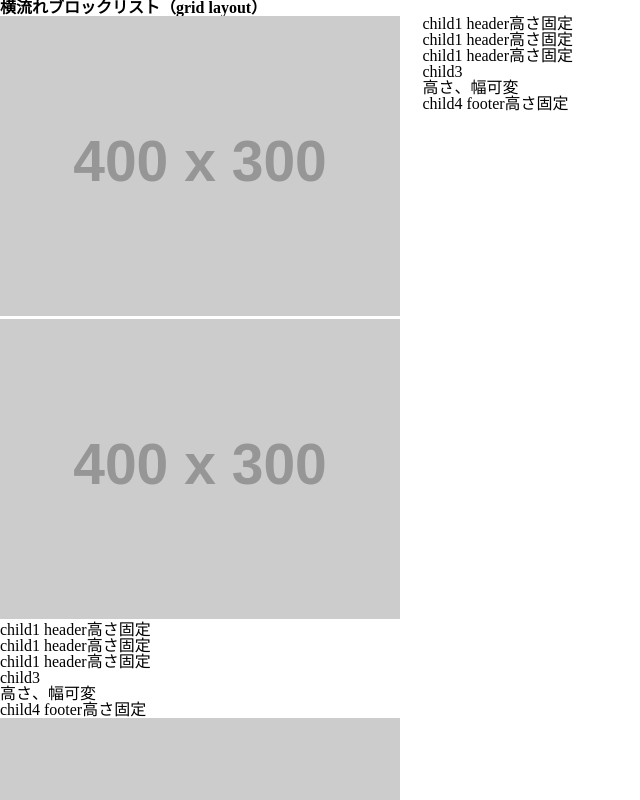
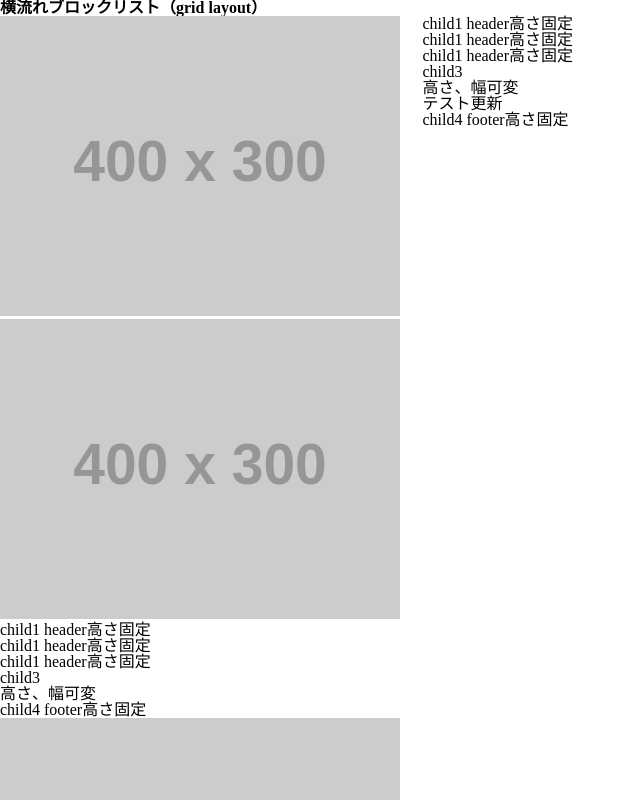
Before and after one commit to so-kun/css_sandbox, a website: page contents/list3.html in a window 1280 px wide. Shown: the top 800 px of the page, without its empty margins (0-640 px from the left). Drawn offline with Linux system fonts and the light colour scheme; placeholder pictures from the web are drawn by us.

Commit message:
テスト更新
テスト更新

```diff
--- a/contents/list3.html
+++ b/contents/list3.html
@@ -76,7 +76,7 @@
             <div class="list_item__content">
                 <header>child1 header高さ固定<br>child1 header高さ固定<br>child1 header高さ固定</header>
                 <p>child3 <br>高さ、幅可変</p>
-
+                テスト更新
                 <footer>child4 footer高さ固定</footer>
             </div>
         </div>
```
